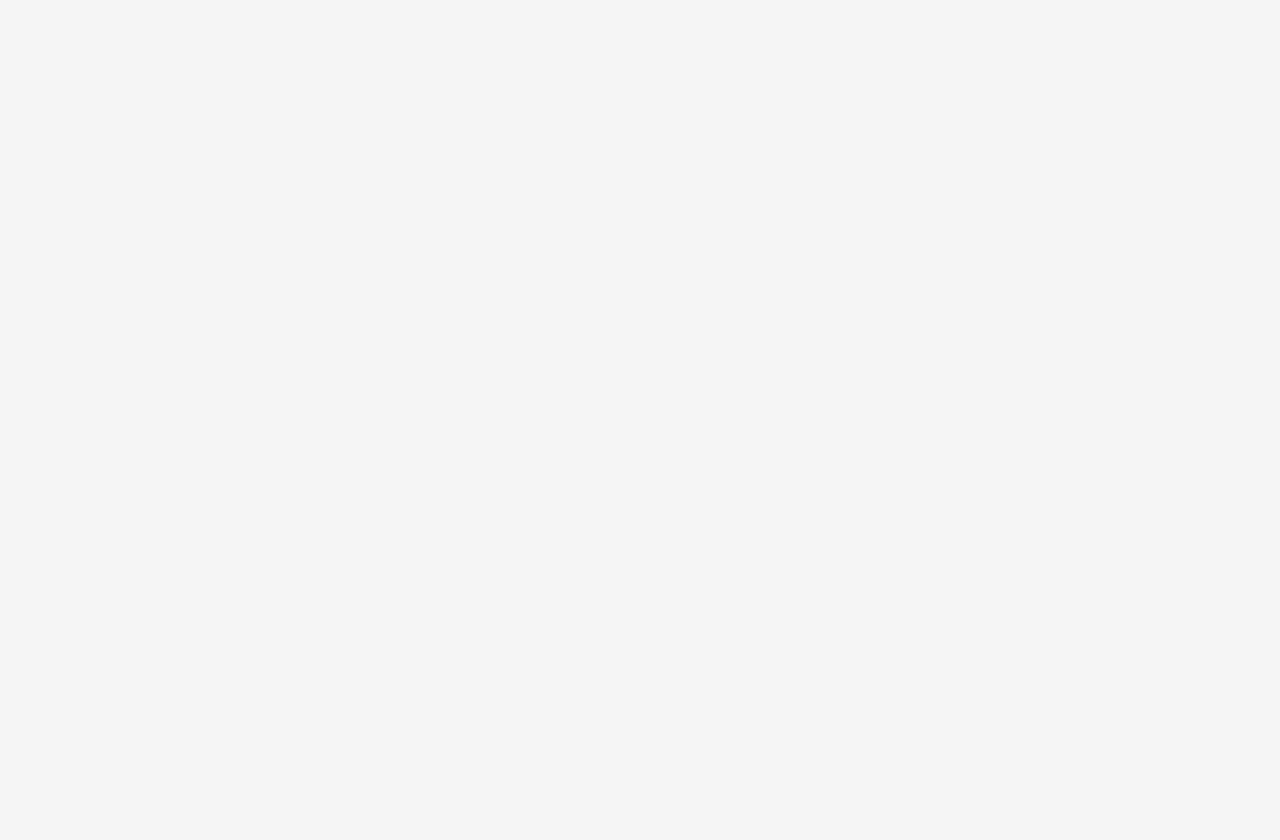
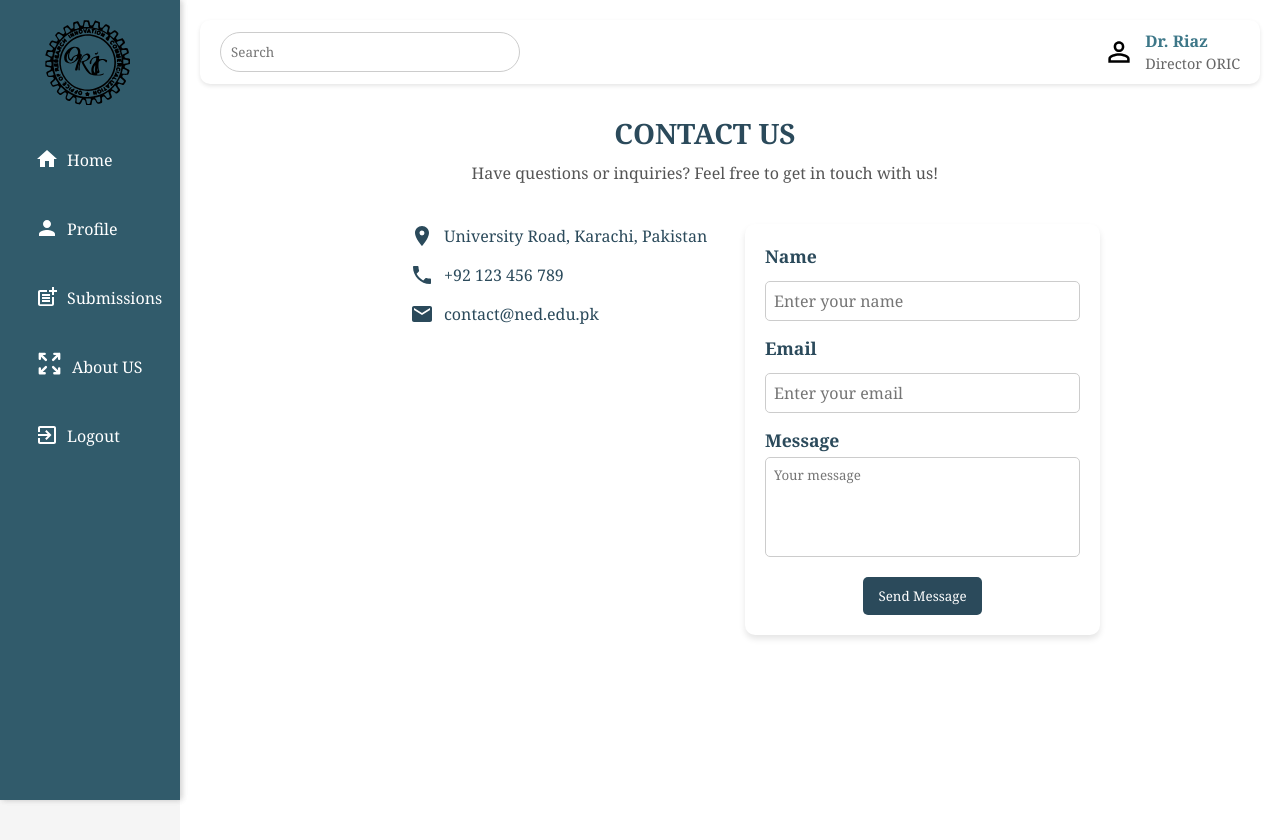
Before and after one commit to binary-GIT/ORIC, a React (Vite) app in the folder frontend/: page /contact in a window 1280 px wide. Before the commit this address had no page. Shown: the top 840 px of the page. Before the commit the page ends 800 px from the top, so only its background shows below. Built offline with nearby package versions, Linux system fonts and the light colour scheme.

Commit message:
Final things needed

```diff
--- a/frontend/src/App.jsx
+++ b/frontend/src/App.jsx
@@ -10,6 +10,7 @@ import Home from './pages/home/home';
 import Form from './pages/RIC Forms/Ricform';
 import RICForm2 from './pages/RIC Forms/RICform2';
 import About from './pages/AboutUs/About';
+import Contact from './pages/Contact/Contact';
 
 //import Navbar from './components/Navbar/Navbar';
 // import Navbar from './components/Navbar/Navbar';
@@ -33,6 +34,7 @@ function App() {
         <Route path='form1' element={<Form />} />
         <Route path='form2' element={<RICForm2 />} />
         <Route path='aboutus' element={<About />} />
+        <Route path='contact' element={<Contact />} />
 
 
         {/*<Route path="/navbar" element={<Navbar />} /> */}
--- a/frontend/src/components/Sidebar/Sidebar.jsx
+++ b/frontend/src/components/Sidebar/Sidebar.jsx
@@ -15,7 +15,7 @@ function Sidebar() {
   const menuItems = [
     { icon: <HomeIcon />, label: 'Home', path: '/home' },
     { icon: <PersonIcon />, label: 'Profile', path: '/home' },
-    { icon: <PostAddIcon />, label: 'Submit', path: '/form1' },
+    { icon: <PostAddIcon />, label: 'Submissions', path: '/form1' },
     { icon: <HiOutlineArrowsExpand />, label: 'About US', path: '/aboutus' },
     { icon: <ExitToAppIcon />, label: 'Logout', path: '/' },
   ];
--- a/frontend/src/pages/Contact/Contact.css
+++ b/frontend/src/pages/Contact/Contact.css
@@ -0,0 +1,124 @@
+/* General Reset */
+* {
+    margin: 0;
+    padding: 0;
+    box-sizing: border-box;
+}
+
+body {
+    font-family: Cambria, Cochin, Georgia, Times, 'Times New Roman', serif;
+}
+
+/* Contact Us Section */
+.contact-container {
+    padding: 10px;
+    text-align: center;
+    min-height: 100vh;
+    margin-right: 50px;
+}
+
+.contact-title {
+    font-size: 28px;
+    color: #2b4a5b;
+    margin-bottom: 10px;
+}
+
+.contact-description {
+    margin-bottom: 40px;
+    color: #555;
+}
+
+.contact-form-section {
+    display: flex;
+    justify-content: center;
+    gap: 20px;
+    flex-wrap: wrap;
+    margin-top: 30px;
+}
+
+/* Contact Information */
+.contact-info {
+    flex: 1;
+    min-width: 250px;
+    margin-left: 200px;
+}
+
+.contact-info-item {
+    display: flex;
+    align-items: center;
+    gap: 10px;
+    margin-bottom: 15px;
+    color: #2b4a5b;
+    font-size: 16px;
+}
+
+.contact-icon {
+    font-size: 24px;
+    color: #2b4a5b;
+}
+
+/* Contact Form */
+.contact-form {
+    flex: 1;
+    min-width: 300px;
+    max-width: 500px;
+    background-color: white;
+    padding: 20px;
+    margin-right: 100px;
+    border-radius: 10px;
+    box-shadow: 0px 4px 6px rgba(0, 0, 0, 0.1);
+}
+
+.form-group {
+    margin-bottom: 15px;
+    text-align: left;
+}
+
+.form-group label {
+    display: block;
+    margin-bottom: 5px;
+    font-weight: bold;
+    color: #2b4a5b;
+}
+
+.form-group input,
+.form-group textarea {
+    width: 100%;
+    padding: 8px;
+    border: 1px solid #ccc;
+    border-radius: 5px;
+}
+
+.form-group textarea {
+    height: 100px;
+    resize: none;
+}
+
+.contact-btn {
+    display: inline-block;
+    background-color: #2b4a5b;
+    color: white;
+    border: none;
+    padding: 10px 15px;
+    border-radius: 5px;
+    cursor: pointer;
+    transition: background-color 0.3s ease;
+}
+
+.contact-btn:hover {
+    background-color: #1e3645;
+}
+
+/* Responsive Design */
+@media (max-width: 768px) {
+    .contact-form-section {
+        flex-direction: column;
+        align-items: center;
+    }
+
+    .contact-form,
+    .contact-info {
+        width: 100%;
+        max-width: 500px;
+    }
+}
--- a/frontend/src/pages/Contact/Contact.jsx
+++ b/frontend/src/pages/Contact/Contact.jsx
@@ -1,19 +1,81 @@
-import React from 'react'
+import React from 'react';
+import Sidebar from '../../components/Sidebar/Sidebar';
+import { MdPersonOutline, MdEmail, MdPhone, MdLocationOn } from 'react-icons/md';
+import './Contact.css';
 
 const Contact = () => {
-  return (
-    <>
-        <div className="contact-page-container">'
+    return (
+        <div className="contact-page">
+            {/* Sidebar */}
             <div className="sidebar">
+                <Sidebar />
+            </div>
 
+            {/* Main Content */}
+            <div className="main-content">
+                {/* Top Navigation Section */}
+                <div className="oric-top-bar">
+                    <div className="oric-search-bar">
+                        <input
+                            type="text"
+                            placeholder="Search"
+                            className="oric-search-input"
+                        />
+                    </div>
+                    <div className="oric-user-profile">
+                        <MdPersonOutline className="oric-icon" />
+                        <div className="oric-user-info">
+                            <span className="oric-user-name">Dr. Riaz</span>
+                            <span className="oric-user-role">Director ORIC</span>
+                        </div>
+                    </div>
+                </div>
+
+                {/* Contact Us Section */}
+                <div className="contact-container">
+                    <h2 className="contact-title">CONTACT US</h2>
+                    <p className="contact-description">
+                        Have questions or inquiries? Feel free to get in touch with us!
+                    </p>
+
+                    <div className="contact-form-section">
+                        {/* Left Side: Contact Information */}
+                        <div className="contact-info">
+                            <div className="contact-info-item">
+                                <MdLocationOn className="contact-icon" />
+                                <span>University Road, Karachi, Pakistan</span>
+                            </div>
+                            <div className="contact-info-item">
+                                <MdPhone className="contact-icon" />
+                                <span>+92 123 456 789</span>
+                            </div>
+                            <div className="contact-info-item">
+                                <MdEmail className="contact-icon" />
+                                <span>contact@ned.edu.pk</span>
+                            </div>
+                        </div>
+
+                        {/* Right Side: Contact Form */}
+                        <form className="contact-form">
+                            <div className="form-group">
+                                <label htmlFor="name">Name</label>
+                                <input type="text" id="name" placeholder="Enter your name" />
+                            </div>
+                            <div className="form-group">
+                                <label htmlFor="email">Email</label>
+                                <input type="email" id="email" placeholder="Enter your email" />
+                            </div>
+                            <div className="form-group">
+                                <label htmlFor="message">Message</label>
+                                <textarea id="message" placeholder="Your message"></textarea>
+                            </div>
+                            <button type="submit" className="contact-btn">Send Message</button>
+                        </form>
+                    </div>
+                </div>
             </div>
         </div>
+    );
+};
 
-
-
-
-    </>
-  )
-}
-
-export default Contact
+export default Contact;
```
